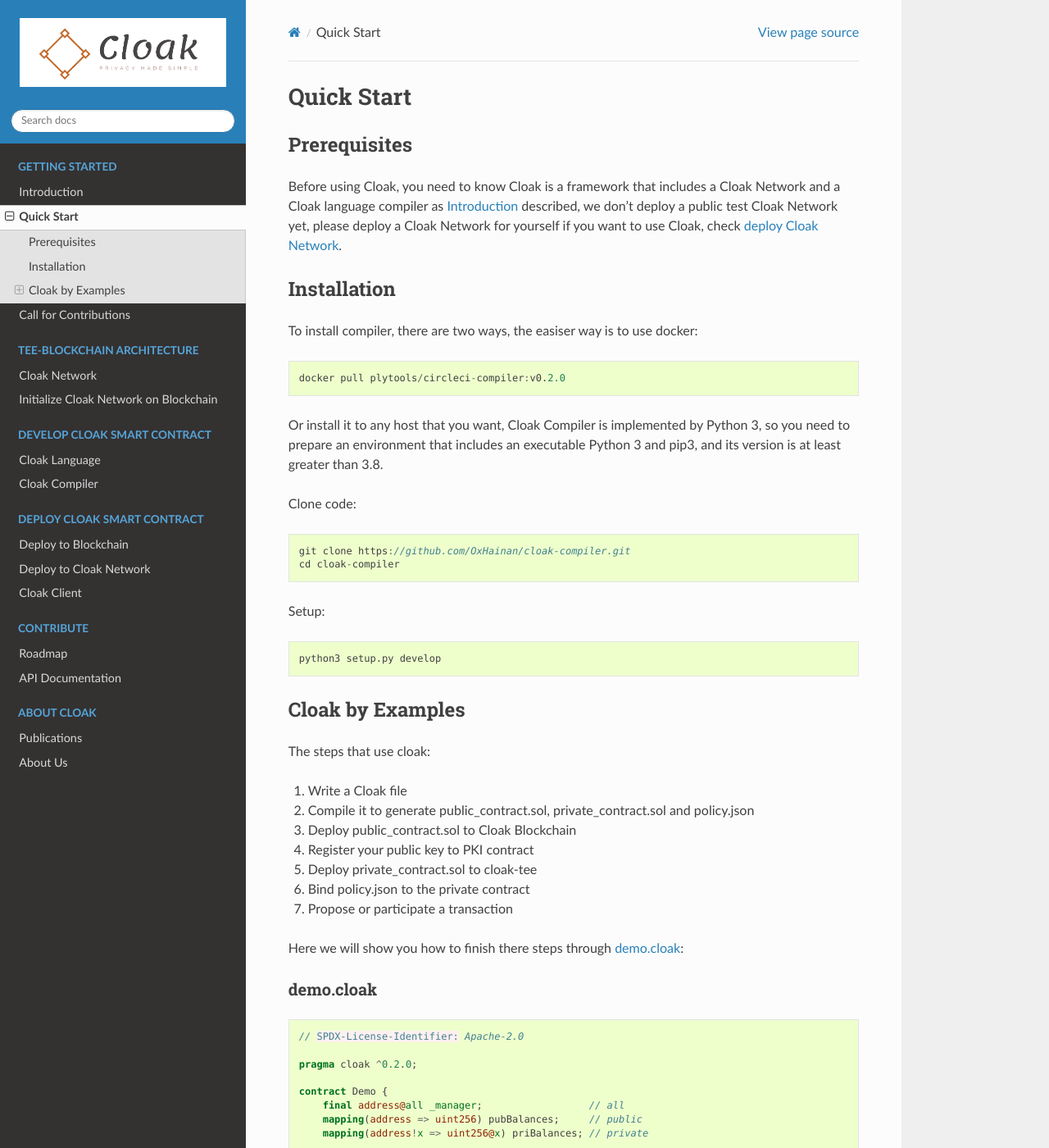
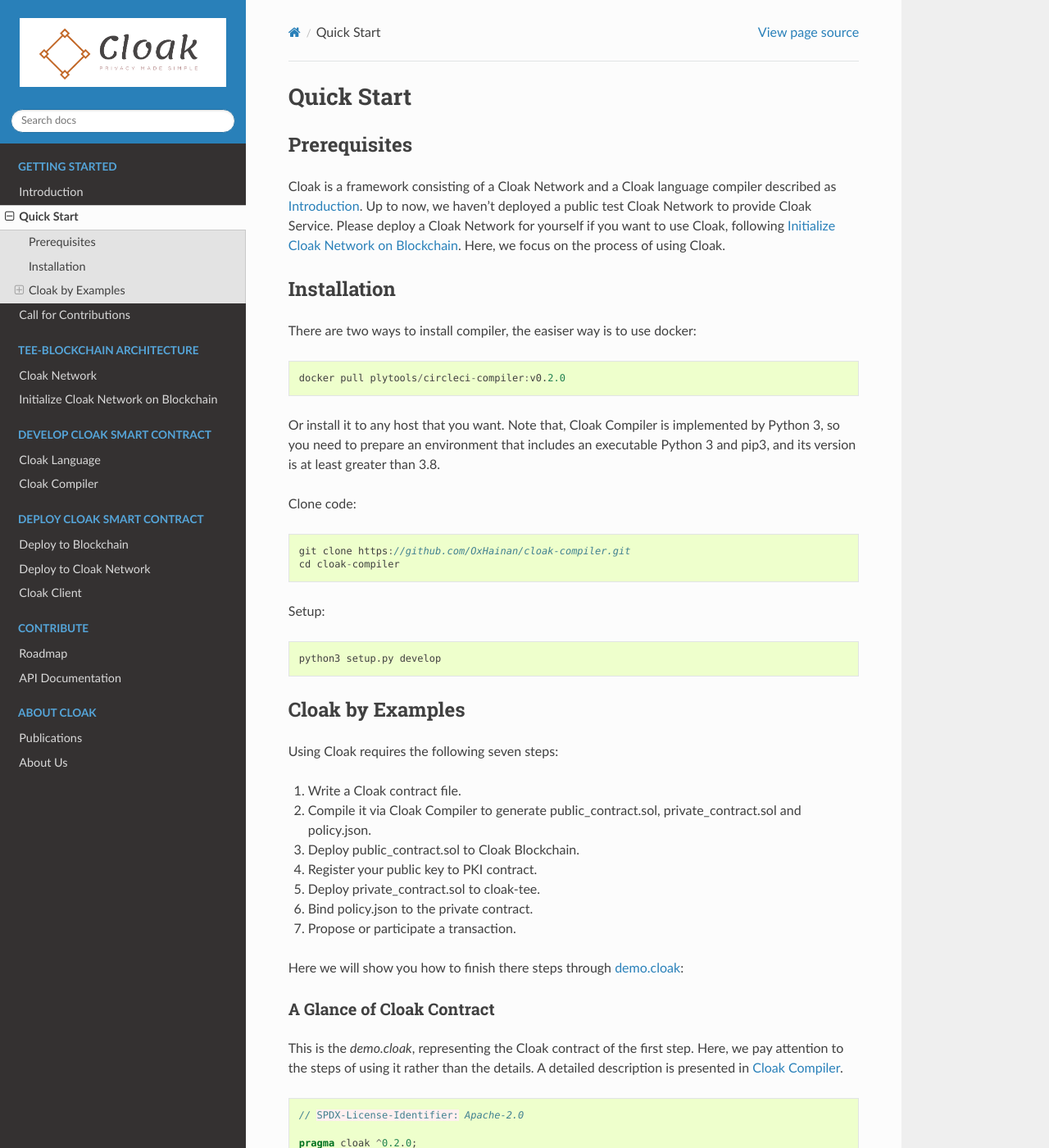
Before and after one commit to OxHainan/cloak-docs, a Sphinx documentation site: the page built from docs/source/started/quick-start.rst, in a window 1280 px wide and 1400 px high. Shown: the whole window at 82% size. Built offline with Sphinx 7.4.7 and the Read the Docs theme 2.0.0, drawn with Linux system fonts in a browser that asks for light colours; some of the changed text lies outside the part shown.

Commit message:
docs update compiler,quick-start and introduction

```diff
--- a/docs/source/started/quick-start.rst
+++ b/docs/source/started/quick-start.rst
@@ -5,23 +5,23 @@
 ---------------
 Prerequisites
 ---------------
-Before using Cloak, you need to know Cloak is a framework that includes a
-Cloak Network and a Cloak language compiler as
-`Introduction <https://oxhainan-cloak-docs.readthedocs-hosted.com/en/latest/started/introduction.html>`__
-described, we don't deploy a public test Cloak Network yet,
-please deploy a Cloak Network for yourself if you want to use Cloak,
-check `deploy Cloak Network <https://oxhainan-cloak-docs.readthedocs-hosted.com/en/latest/tee-blockchain-architecture/initialize-cloak-network-on-blockchain.html>`__.
+Cloak is a framework consisting of a Cloak Network and a Cloak language compiler described as
+`Introduction <https://oxhainan-cloak-docs.readthedocs-hosted.com/en/latest/started/introduction.html>`__.
+Up to now, we haven't  deployed a public test Cloak Network to provide Cloak Service.
+Please deploy a Cloak Network for yourself if you want to use Cloak,
+following `Initialize Cloak Network on Blockchain <https://oxhainan-cloak-docs.readthedocs-hosted.com/en/latest/tee-blockchain-architecture/initialize-cloak-network-on-blockchain.html>`__.
+Here, we focus on the process of using Cloak.
 
 ---------------
 Installation
 ---------------
-To install compiler, there are two ways, the easiser way is to use docker:
+There are two ways to install compiler, the easiser way is to use docker:
 
 .. code::
 
    docker pull plytools/circleci-compiler:v0.2.0
 
-Or install it to any host that you want, Cloak Compiler is implemented by
+Or install it to any host that you want. Note that, Cloak Compiler is implemented by
 Python 3, so you need to prepare an environment that includes an executable
 Python 3 and pip3, and its version is at least greater than 3.8.
 
@@ -42,20 +42,24 @@
 --------------------
 Cloak by Examples
 --------------------
-The steps that use cloak:
+Using Cloak requires the following seven steps:
 
-1. Write a Cloak file
-2. Compile it to generate public_contract.sol, private_contract.sol and policy.json
-3. Deploy public_contract.sol to Cloak Blockchain
-4. Register your public key to PKI contract
-5. Deploy private_contract.sol to cloak-tee
-6. Bind policy.json to the private contract
-7. Propose or participate a transaction
+1. Write a Cloak contract file.
+2. Compile it via Cloak Compiler to generate public_contract.sol, private_contract.sol and policy.json.
+3. Deploy public_contract.sol to Cloak Blockchain.
+4. Register your public key to PKI contract.
+5. Deploy private_contract.sol to cloak-tee.
+6. Bind policy.json to the private contract.
+7. Propose or participate a transaction.
 
 Here we will show you how to finish there steps through `demo.cloak <https://github.com/OxHainan/cloak-client/blob/main/samples/demo/demo.cloak>`__:
 
-demo.cloak
+A Glance of Cloak Contract
 **********************
+
+This is the *demo.cloak*, representing the Cloak contract of the first step.
+Here, we pay attention to the steps of using it rather than the details.
+A detailed description is presented in `Cloak Compiler <https://oxhainan-cloak-docs.readthedocs-hosted.com/en/latest/develop-cloak-smart-contract/compiler.html>`_.
 
 .. code-block::
 
@@ -104,7 +108,7 @@
         }
     }
 
-For demonstrating the demo.cloak, We use the following test account as an example.
+For demonstrating the *demo.cloak*, We use the following test account as an example.
 
 .. code::
 
@@ -114,19 +118,23 @@
 Compile Cloak Contract
 **********************
 
+This is the second step, we write a python script to execute it.
+
 .. code::
 
     python cloak/__main__.py compile -o output --blockchain-pki-address <PKI ADDRESS> --blockchain-service-address <CLOAK SERVICE ADDRESS> test/demo.cloak
 
-There are three important files in the output directory, including public_contract.sol, private_contract.sol and policy.json.
+There are three important files in the *output* directory, including public_contract.sol, private_contract.sol and policy.json.
 
 * public_contract.sol: a solidity contract, it will be deployed to Blockchain.
 * private_contract.sol: a solidity contract, it will be deployed to cloak-tee and be executed by eEVM in TEE environment.
-* policy.json: privacy policy definition of the Cloak smart contract binding to the private contract.
+* policy.json: a privacy policy definition of the Cloak smart contract binding to the private contract.
 
 Use cloak-client
 **********************
-After you compiled demo.cloak, for the next steps, we have writed a `sample <https://github.com/OxHainan/cloak-client/tree/main/samples/demo>`__ that uses cloak-client to show you how to register pk, deploy private/public contract, bind privacy policy and send MPT, *etc*.
+
+The remaining steps will be carried out through cloak-client.
+We have writed a `sample <https://github.com/OxHainan/cloak-client/tree/main/samples/demo>`__ that uses cloak-client to show you how to register pk, deploy private/public contract, bind privacy policy and propose a CT/MPT transaction, *etc*.
 
 Clone cloak-client and change directory to sample/demo:
 
@@ -149,5 +157,5 @@
    # COMPILE_DIR: cloak-compiler output directory
    node index.js <CCF_AUTH_DIR> <COMPILE_DIR> <PKI_ADDRESS>
 
-More detail usage of `cloak-client document <https://oxhainan-cloak-docs.readthedocs-hosted.com/en/latest/deploy-cloak-smart-contract/deploy.html#cloak-client>`__,
-the full `sample code <https://github.com/OxHainan/cloak-client/tree/main/samples/demo>`__
+More detailed usage is in the `cloak-client document <https://oxhainan-cloak-docs.readthedocs-hosted.com/en/latest/deploy-cloak-smart-contract/deploy.html#cloak-client>`__, and
+the full sample is in the `code <https://github.com/OxHainan/cloak-client/tree/main/samples/demo>`__.
```
Also changed, not shown: docs/source/develop-cloak-smart-contract/compiler.rst (+10 -6 lines), docs/source/started/introduction.rst (+11 -6 lines).
